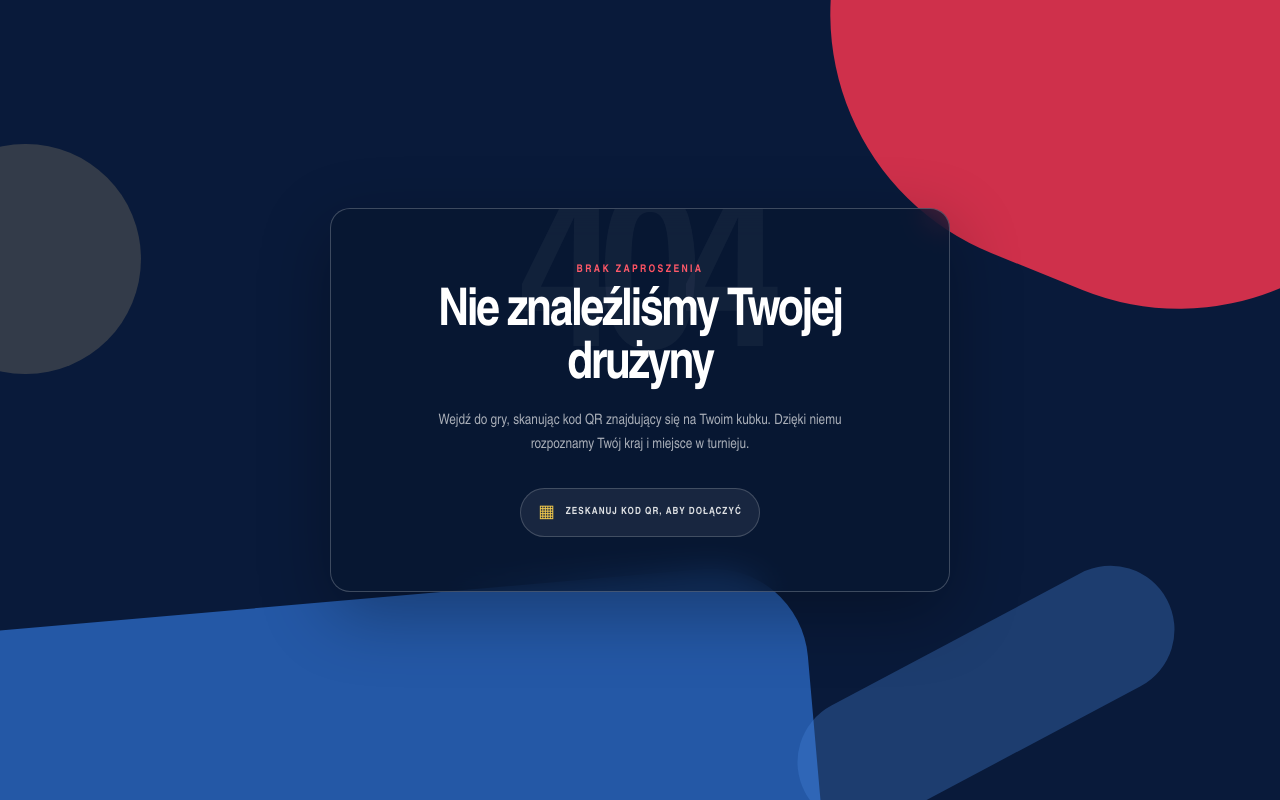
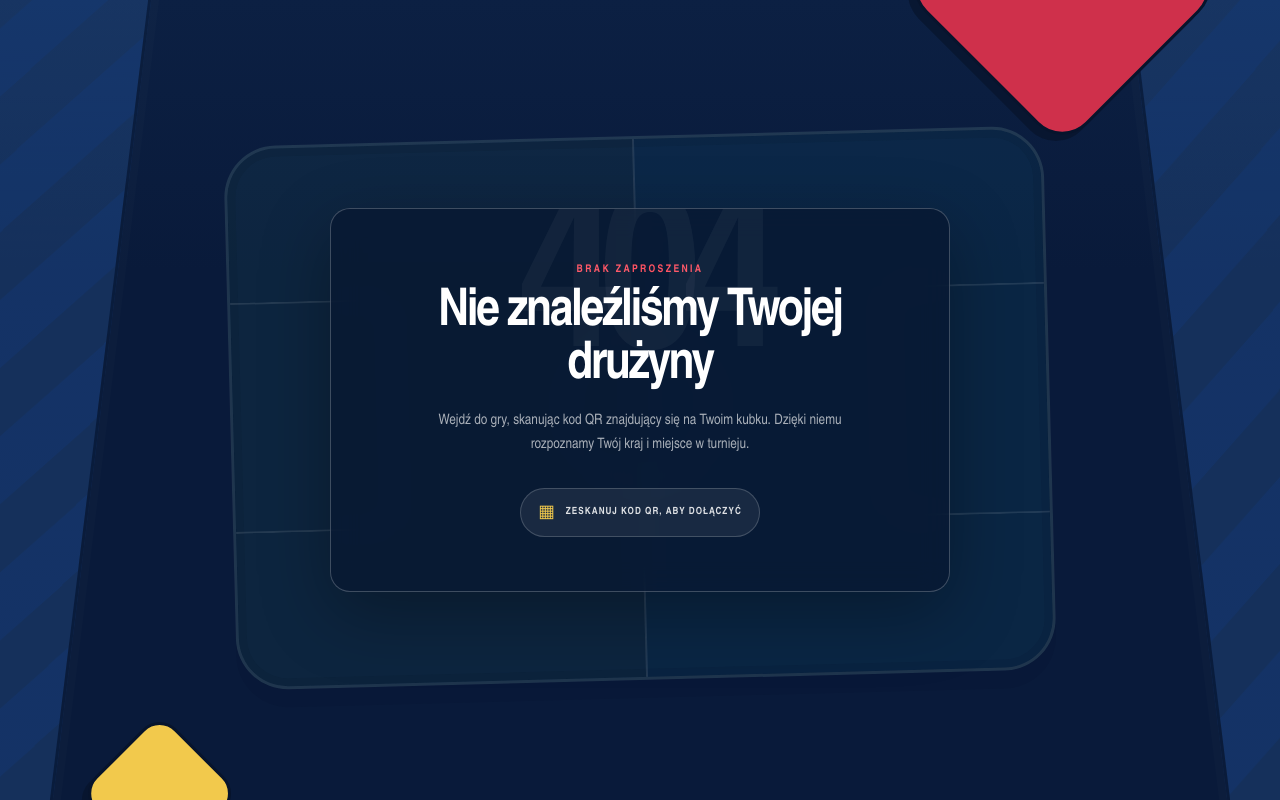
Before and after one commit to Chris-ai/backyard-world-cup, a React (Vite) app: page / in a window 1280 px wide. Built offline with nearby package versions, Linux system fonts and the light colour scheme.

Commit message:
feat(UI): Nowy wariant kolorystyczny

```diff
--- a/src/App.css
+++ b/src/App.css
@@ -5,7 +5,9 @@
   overflow-x: hidden;
   display: flex;
   flex-direction: column;
-  background: #091a3a;
+  background:
+    linear-gradient(180deg, rgba(20,49,93,.26), transparent 34%),
+    #091a3a;
   color: #fff;
 }
 
@@ -17,52 +19,90 @@
   pointer-events: none;
 }
 
-.shape { position: absolute; display: block; }
+.stadium-band,
+.stadium-corner,
+.stadium-pitch { position: absolute; display: block; }
 
-.shape--bottom {
-  width: min(920px, 92vw);
-  height: 48vh;
-  left: -8vw;
-  bottom: -23vh;
-  border-radius: 96px 96px 24px 24px;
-  background: #2458a6;
-  transform: rotate(-5deg);
+.stadium-band {
+  width: clamp(150px, 18vw, 280px);
+  height: 112%;
+  top: -6%;
+  border: 3px solid rgba(7,20,44,.8);
+  background: repeating-linear-gradient(
+    135deg,
+    rgba(36,88,166,.72) 0 54px,
+    rgba(67,130,213,.38) 54px 108px
+  );
+  box-shadow: 0 0 0 8px rgba(255,255,255,.025);
+  opacity: .56;
 }
 
-.shape--red {
-  width: clamp(320px, 48vw, 720px);
-  height: clamp(320px, 48vw, 720px);
-  top: clamp(-390px, -25vw, -180px);
-  right: clamp(-300px, -14vw, -100px);
-  border-radius: 42%;
-  background: #cf304b;
-  transform: rotate(22deg);
+.stadium-band--left { left: clamp(-220px, -10vw, -80px); transform: skewX(-7deg); }
+.stadium-band--right { right: clamp(-220px, -10vw, -80px); transform: skewX(7deg); }
+
+.stadium-corner {
+  width: clamp(150px, 18vw, 260px);
+  aspect-ratio: 1;
+  border: 3px solid #07142c;
+  box-shadow: 0 9px 0 rgba(7,20,44,.72);
+  transform: rotate(45deg);
 }
 
-.shape--cream {
-  width: clamp(150px, 18vw, 280px);
-  height: clamp(150px, 18vw, 280px);
-  top: 18%;
-  left: clamp(-130px, -7vw, -60px);
-  border-radius: 50%;
-  background: #f2d38d;
-  opacity: .18;
+.stadium-corner--red {
+  top: clamp(-180px, -10vw, -90px);
+  right: clamp(40px, 8vw, 130px);
+  border-radius: 36px;
+  background: #cf304b;
 }
 
-.shape--blue {
-  width: clamp(280px, 32vw, 520px);
-  height: clamp(90px, 10vw, 150px);
-  right: 7%;
-  bottom: 5%;
-  border-radius: 999px;
-  background: #4382d5;
-  opacity: .34;
-  transform: rotate(-28deg);
+.stadium-corner--yellow {
+  width: clamp(84px, 9vw, 130px);
+  bottom: clamp(-76px, -4vw, -32px);
+  left: clamp(40px, 8vw, 130px);
+  border-radius: 24px;
+  background: #f2c94c;
 }
 
+.stadium-pitch {
+  width: min(820px, 66vw);
+  height: min(68vh, 700px);
+  top: 17%;
+  left: 50%;
+  overflow: hidden;
+  border: 3px solid rgba(255,255,255,.09);
+  border-radius: 52px;
+  background: rgba(22,129,90,.075);
+  box-shadow: inset 0 0 0 8px rgba(7,20,44,.2), 0 18px 0 rgba(7,20,44,.18);
+  transform: translateX(-50%) rotate(-1.5deg);
+}
+
+.stadium-pitch::before,
+.stadium-pitch::after {
+  content: "";
+  position: absolute;
+  inset: 0 50% 0 0;
+  background: rgba(255,255,255,.015);
+}
+.stadium-pitch::after { inset: 0 0 0 50%; background: rgba(36,88,166,.07); }
+
+.stadium-pitch i { position: absolute; z-index: 1; display: block; border-color: rgba(255,255,255,.1); }
+.stadium-pitch__line { width: 2px; top: 0; bottom: 0; left: 50%; background: rgba(255,255,255,.1); transform: translateX(-50%); }
+.stadium-pitch__circle { width: 150px; aspect-ratio: 1; top: 50%; left: 50%; border: 2px solid rgba(255,255,255,.1); border-radius: 50%; transform: translate(-50%, -50%); }
+.stadium-pitch__box { width: 20%; height: 43%; top: 50%; border: 2px solid rgba(255,255,255,.1); transform: translateY(-50%); }
+.stadium-pitch__box--left { left: -2px; border-left: 0; border-radius: 0 28px 28px 0; }
+.stadium-pitch__box--right { right: -2px; border-right: 0; border-radius: 28px 0 0 28px; }
+
 @media (max-width: 640px) {
-  .shape--bottom { width: 125vw; height: 35vh; left: -24vw; bottom: -20vh; border-radius: 58px 58px 0 0; }
-  .shape--red { top: -210px; right: -190px; }
-  .shape--cream { top: 36%; left: -100px; }
-  .shape--blue { right: -140px; bottom: 11%; }
+  .stadium-band { width: 112px; opacity: .4; }
+  .stadium-band--left { left: -78px; }
+  .stadium-band--right { right: -78px; }
+  .stadium-corner--red { width: 138px; top: -88px; right: -44px; border-radius: 26px; }
+  .stadium-corner--yellow { width: 76px; bottom: -40px; left: 18px; border-radius: 17px; }
+  .stadium-pitch { width: calc(100% - 44px); height: 68vh; top: 15%; border-radius: 34px; }
+  .stadium-pitch__circle { width: 104px; }
+  .stadium-pitch__box { width: 25%; height: 38%; }
 }
+
+@media (prefers-reduced-motion: reduce) {
+  .stadium-pitch { transform: translateX(-50%); }
+}
--- a/src/App.tsx
+++ b/src/App.tsx
@@ -23,10 +23,16 @@ function GameShell({ children }: { children: ReactNode }) {
   return (
     <main className="game-shell">
       <div className="background-shapes" aria-hidden="true">
-        <span className="shape shape--bottom" />
-        <span className="shape shape--red" />
-        <span className="shape shape--cream" />
-        <span className="shape shape--blue" />
+        <span className="stadium-band stadium-band--left" />
+        <span className="stadium-band stadium-band--right" />
+        <span className="stadium-corner stadium-corner--red" />
+        <span className="stadium-corner stadium-corner--yellow" />
+        <span className="stadium-pitch">
+          <i className="stadium-pitch__line" />
+          <i className="stadium-pitch__circle" />
+          <i className="stadium-pitch__box stadium-pitch__box--left" />
+          <i className="stadium-pitch__box stadium-pitch__box--right" />
+        </span>
       </div>
       {children}
     </main>
```
